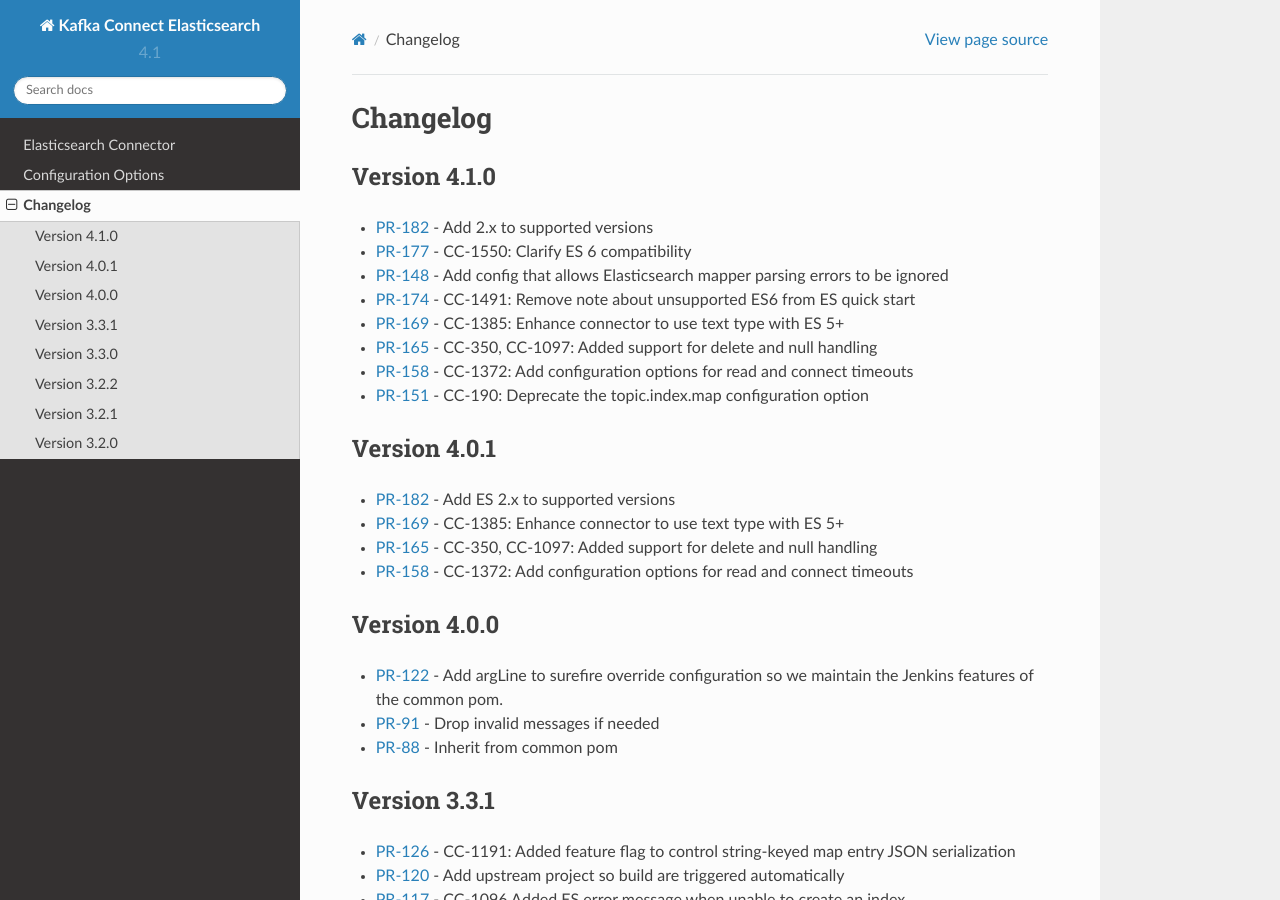
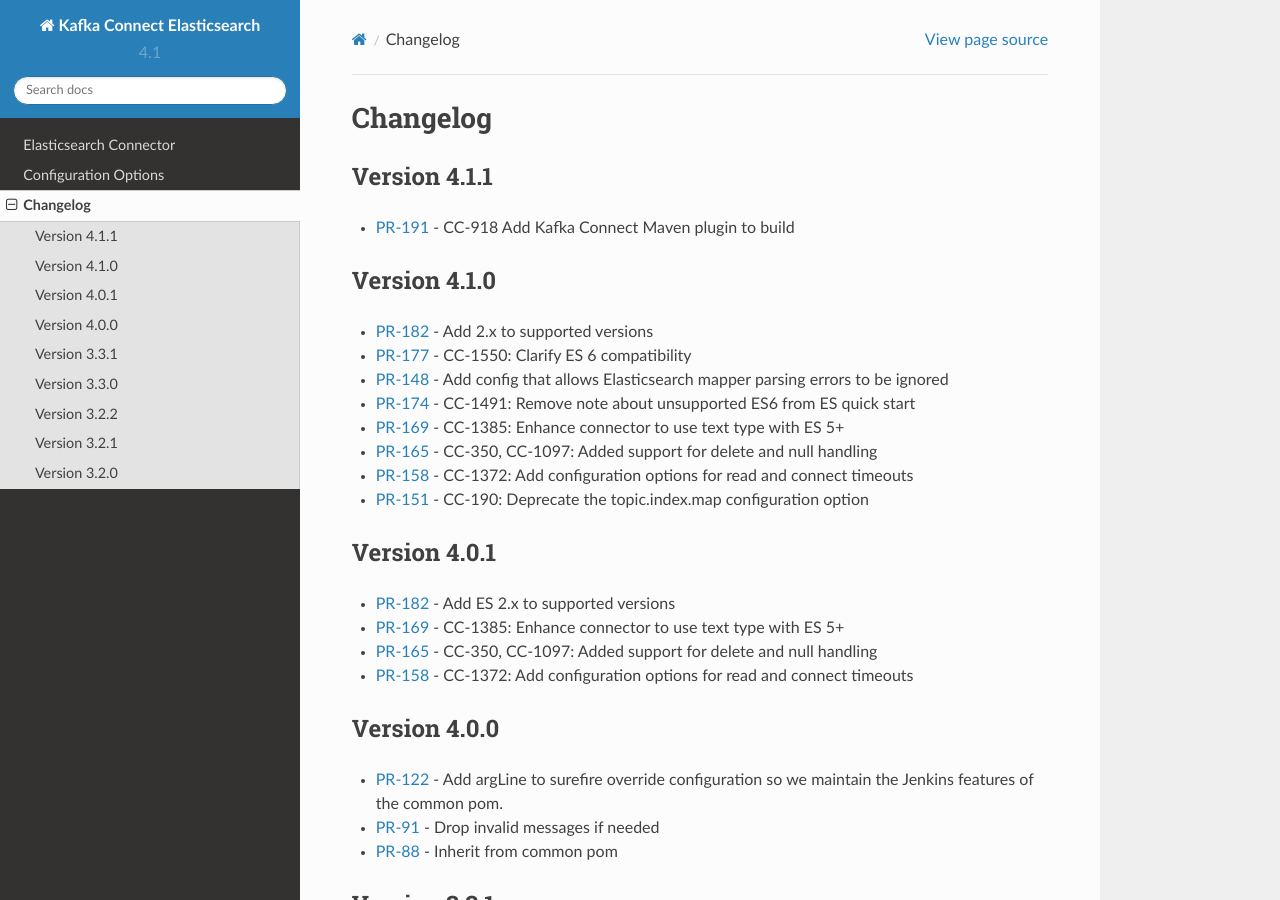
Before and after one commit to confluentinc/kafka-connect-elasticsearch, a Sphinx documentation site: the page built from docs/changelog.rst, in a window 1280 px wide and 900 px high. Built offline with Sphinx 7.4.7 and the Read the Docs theme 2.0.0, drawn with Linux system fonts in a browser that asks for light colours.

Commit message:
MINOR: 4.1.1 changelogs

```diff
--- a/docs/changelog.rst
+++ b/docs/changelog.rst
@@ -2,6 +2,11 @@
 
 Changelog
 =========
+
+Version 4.1.1
+-------------
+
+* `PR-191 <https://github.com/confluentinc/kafka-connect-elasticsearch/pull/191>`_ - CC-918 Add Kafka Connect Maven plugin to build
 
 Version 4.1.0
 -------------
```
